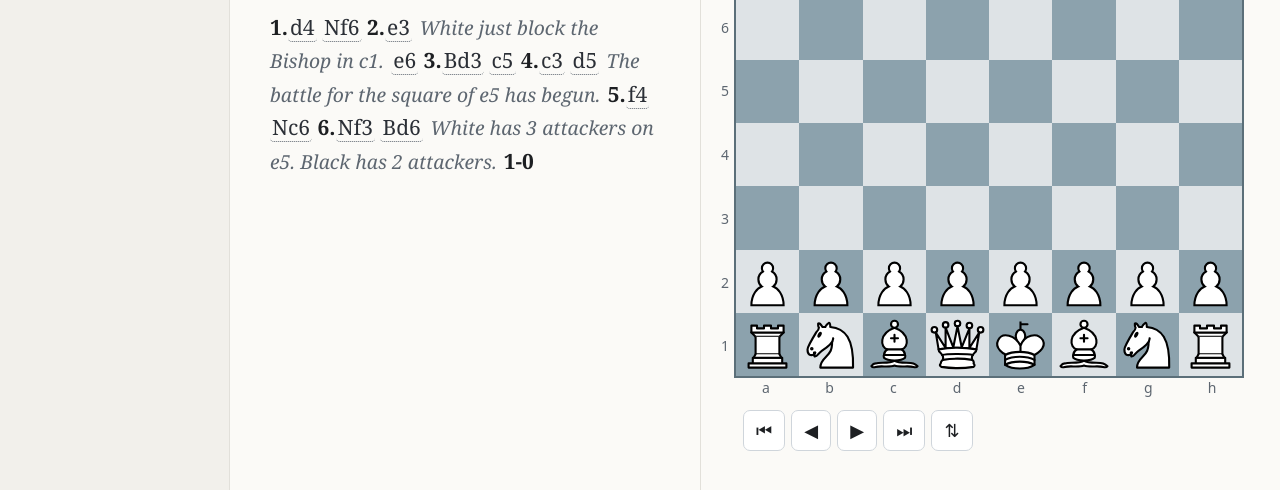
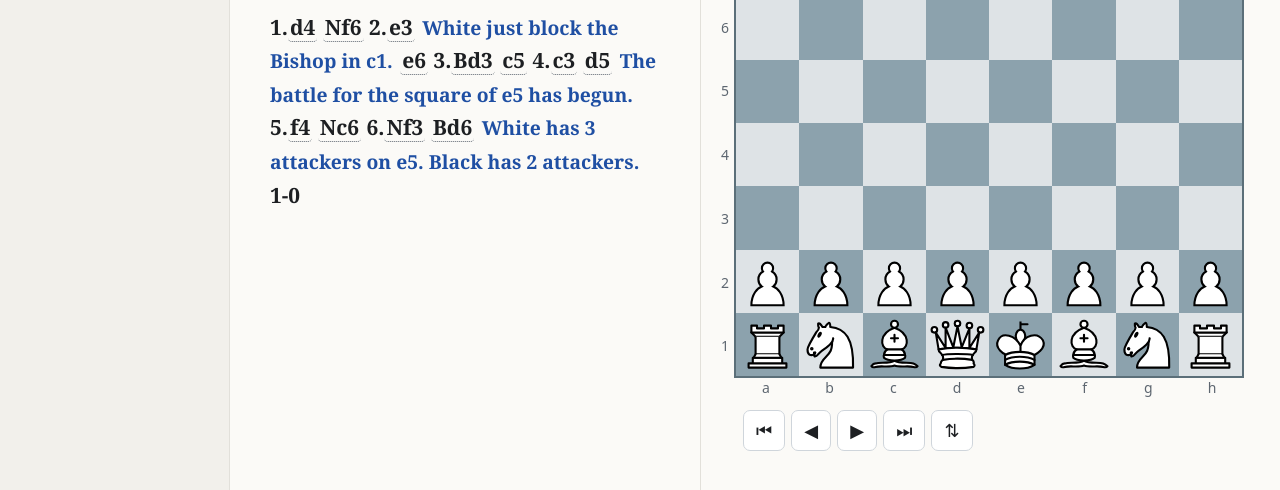
Before and after one commit to DatWins/chesspgn_reader, a plain HTML site: page index.html in a window 1280 px wide. Shown: the part 238-728 px from the top of the page. Drawn offline with Linux system fonts and the light colour scheme.

Commit message:
Style moves as dark black bold, comments as bold blue
- Move notation: dark black (#ink) + bold weight
- Inline comments: bold blue (#main) instead of italic gray
- Board comment panel matches the same bold blue style

Co-Authored-By: Claude Opus 4.6 <noreply@anthropic.com>
Claude-Session: https://claude.ai/code/session_01CpQb8uzYn94ABdDZbEu3Mi

```diff
--- a/index.html
+++ b/index.html
@@ -50,14 +50,14 @@ h2{font-family:system-ui,"Segoe UI",sans-serif;font-size:1.25em;margin:1.8em 0 .
 p{margin:.65em 0}
 
 /* moves */
-a.mv{cursor:pointer;border-radius:4px;padding:0 2px;color:var(--var);text-decoration:none;border-bottom:1px dotted var(--muted)}
+a.mv{cursor:pointer;border-radius:4px;padding:0 2px;color:var(--ink);text-decoration:none;border-bottom:1px dotted var(--muted);font-weight:700}
 a.mv:hover{background:var(--hlink)}
 a.mv.cur{background:var(--hl);border-bottom-color:transparent}
 p.ml{font-weight:700;font-size:1.12em;margin:1em 0 .4em}
 p.ml a.mv{color:var(--main);border-bottom:none}
 
 /* comments */
-.comment{display:inline;font-style:italic;color:var(--muted);font-size:.92em;font-weight:400;margin:0 2px}
+.comment{display:inline;font-style:normal;color:var(--main);font-size:.92em;font-weight:700;margin:0 2px}
 
 /* right board panel */
 aside.bp{position:sticky;top:49px;padding:16px 20px;border-left:1px solid var(--line);height:calc(100vh - 49px);overflow:auto;width:calc(var(--bw) + 70px)}
@@ -68,7 +68,7 @@ aside.bp{position:sticky;top:49px;padding:16px 20px;border-left:1px solid var(--
 .msg{margin:8px 0 0 22px;font-family:system-ui,"Segoe UI",sans-serif;font-size:14px;color:var(--muted)}
 
 /* board comment display below controls */
-.board-comment{margin:10px 0 0 22px;font-family:Georgia,"Iowan Old Style","Palatino Linotype",serif;font-style:italic;font-size:.92em;color:var(--muted);line-height:1.5;max-height:120px;overflow-y:auto}
+.board-comment{margin:10px 0 0 22px;font-family:Georgia,"Iowan Old Style","Palatino Linotype",serif;font-style:normal;font-size:.92em;color:var(--main);font-weight:700;line-height:1.5;max-height:120px;overflow-y:auto}
 
 /* boards */
 .bwrap{display:grid;grid-template-columns:auto 1fr;grid-template-rows:1fr auto;width:max-content}
```
